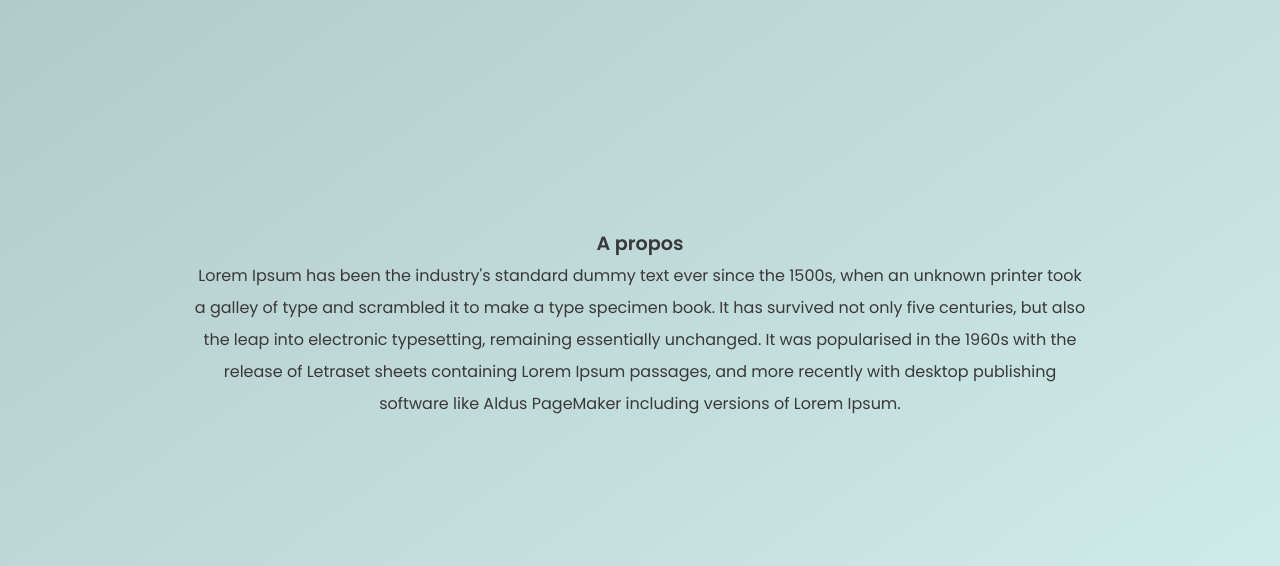
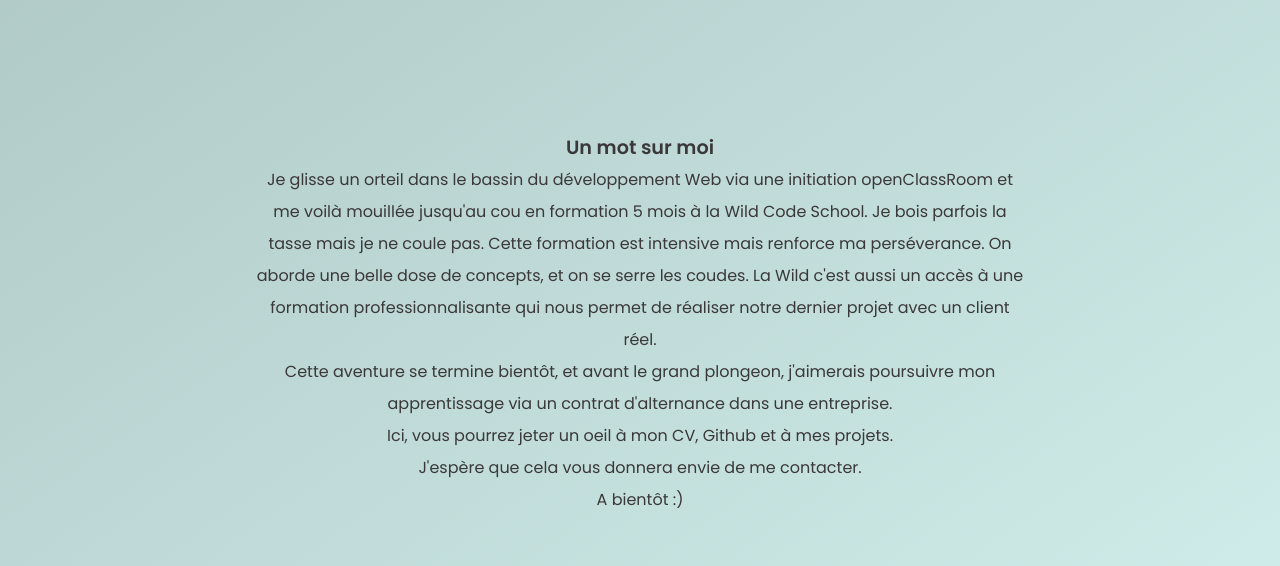
Before and after one commit to val0sch/portfolio_react, a React (Create React App) app: page / in a window 1280 px wide. Shown: the part 940-1506 px from the top of the page. Built offline with nearby package versions, Linux system fonts and the light colour scheme.

Commit message:
add paragraph about me

```diff
--- a/src/components/about/About.jsx
+++ b/src/components/about/About.jsx
@@ -4,16 +4,23 @@ import "./about.css";
 const About = () => {
   return (
     <section id="about">
-      <h2>A propos</h2>
+      <h2>Un mot sur moi</h2>
       <div className="text">
-        Lorem Ipsum has been the industry's standard dummy text ever since the
-        1500s, when an unknown printer took a galley of type and scrambled it to
-        make a type specimen book. It has survived not only five centuries, but
-        also the leap into electronic typesetting, remaining essentially
-        unchanged. It was popularised in the 1960s with the release of Letraset
-        sheets containing Lorem Ipsum passages, and more recently with desktop
-        publishing software like Aldus PageMaker including versions of Lorem
-        Ipsum.
+        Je glisse un orteil dans le bassin du développement Web via une
+        initiation openClassRoom et me voilà mouillée jusqu'au cou en formation
+        5 mois à la Wild Code School. Je bois parfois la tasse mais je ne coule
+        pas. Cette formation est intensive mais renforce ma perséverance. On
+        aborde une belle dose de concepts, et on se serre les coudes. La Wild
+        c'est aussi un accès à une formation professionnalisante qui nous permet
+        de réaliser notre dernier projet avec un client réel.
+        <br /> Cette aventure se termine bientôt, et avant le grand plongeon,
+        j'aimerais poursuivre mon apprentissage via un contrat d'alternance dans
+        une entreprise.
+        <br />
+        Ici, vous pourrez jeter un oeil à mon CV, Github et à mes projets.
+        <br />
+        J'espère que cela vous donnera envie de me contacter.
+        <br />A bientôt :)
       </div>
     </section>
   );
--- a/src/components/about/about.css
+++ b/src/components/about/about.css
@@ -1,5 +1,5 @@
 .text {
-  width: 70%;
+  width: 60%;
   margin: 0 auto;
   text-align: center;
   line-height: 2rem;
@@ -10,3 +10,9 @@
   flex-direction: column;
   justify-content: center;
 }
+
+@media screen and (max-width: 800px) {
+  .text {
+    width: 95%;
+  }
+}
--- a/src/components/contact/contact.css
+++ b/src/components/contact/contact.css
@@ -48,7 +48,7 @@ button {
   font-size: 1.3rem;
   padding: 1rem;
 }
-.socials a:hover{
+.socials a:hover {
   font-size: 150%;
   background-color: transparent;
 }
```
